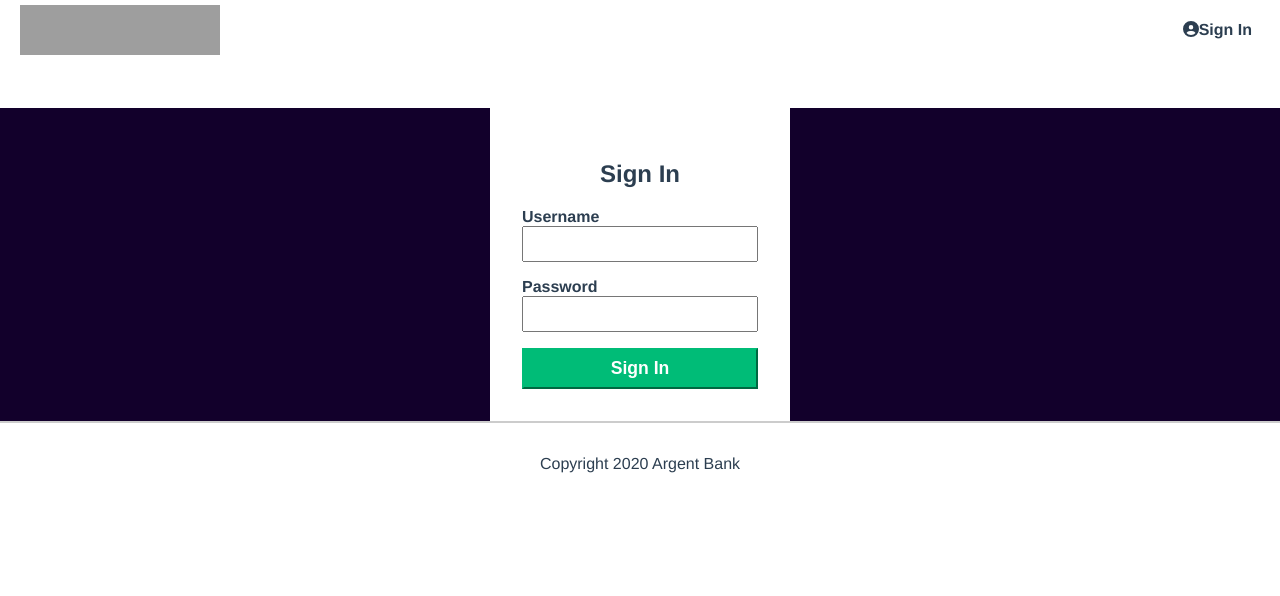
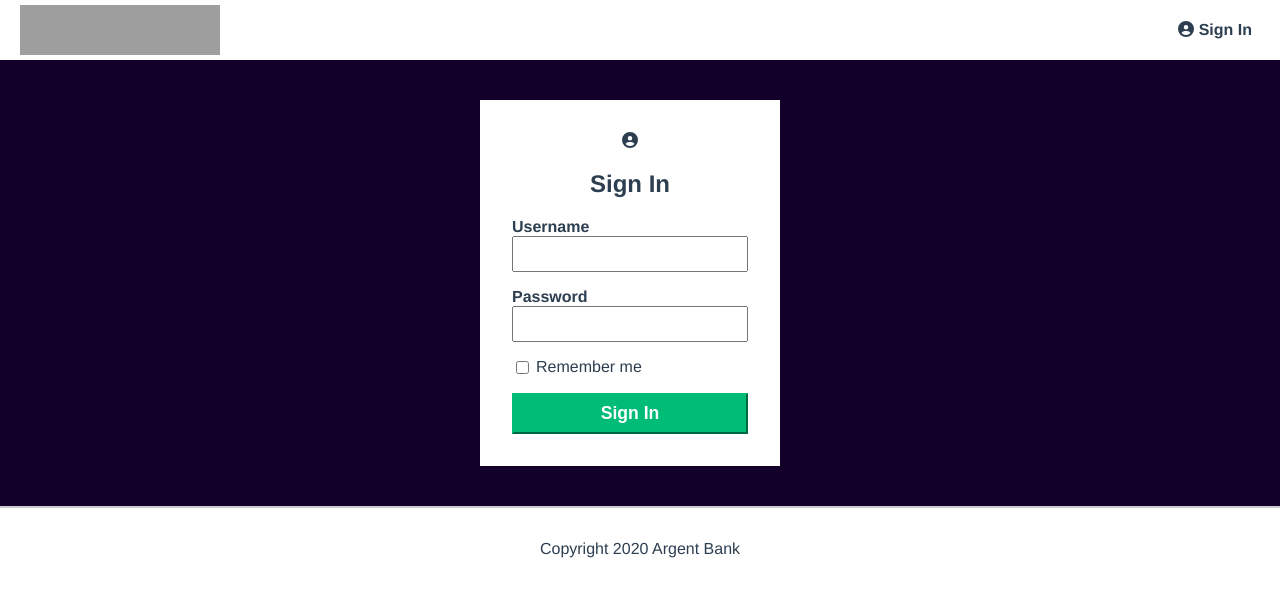
Before and after one commit to jcderoland/argent-bank-react-app, a React (Create React App) app: page /signin in a window 1280 px wide. Shown: the top 596 px of the page. Built offline with nearby package versions, Linux system fonts and the light colour scheme; grey boxes are pictures that could not be loaded; the HTML template or start-up script is replaced by a standard one.

Commit message:
fix: adaptation to original templates

```diff
--- a/src/components/NavBar.jsx
+++ b/src/components/NavBar.jsx
@@ -2,19 +2,20 @@ import React from 'react';
 import { Link, useNavigate } from 'react-router-dom';
 import ArgentBankLogo from '../img/argentBankLogo.webp';
 import { FontAwesomeIcon } from '@fortawesome/react-fontawesome';
-import { faUserCircle } from '@fortawesome/free-solid-svg-icons';
+import { faUserCircle, faRightFromBracket } from '@fortawesome/free-solid-svg-icons';
 import { useSelector, useDispatch } from 'react-redux';
 import { logOut } from '../redux/authSlice';
 
 // NavBar component that contains navigation links and logout functionality
 const NavBar = () => {
-    const isAuthenticated = useSelector(state => state.auth.isAuthenticated); // Check if user is authenticated
-    const dispatch = useDispatch(); // Allows dispatching actions to redux store
-    const navigate = useNavigate(); // Hook for navigation
+    const isAuthenticated = useSelector(state => state.auth.isAuthenticated);
+    const userName = useSelector(state => state.auth.user.userName);
+    const dispatch = useDispatch();
+    const navigate = useNavigate();
 
     const handleLogout = () => {
-        dispatch(logOut()); // Dispatch logout action
-        navigate('/argent-bank-react-app'); // Redirect to home page after logout
+        dispatch(logOut());
+        navigate('/argent-bank-react-app');
     };
 
     return (
@@ -23,17 +24,23 @@ const NavBar = () => {
                 <img className="main-nav-logo-image" src={ArgentBankLogo} alt="Argent Bank Logo" />
                 <h1 className="sr-only">Argent Bank</h1>
             </Link>
-            <div>
+            <div className="navigation-items">
                 {!isAuthenticated ? (
-                    <Link className="main-nav-item" to="/signin">
+                    <Link className="main-nav-item" to="/signin" aria-label="Sign in">
                         <FontAwesomeIcon icon={faUserCircle} />
-                        Sign In
+                        <span>Sign In</span>
                     </Link>
                 ) : (
-                    <button className="main-nav-item" onClick={handleLogout}>
-                        <FontAwesomeIcon icon={faUserCircle} />
-                        Log Out
-                    </button>
+                    <div className='username-logout'>
+                        <Link to="/dashboard" aria-label="User profile">
+                            <FontAwesomeIcon icon={faUserCircle}/>
+                            <span>{userName}</span>
+                        </Link>
+                        <button className="main-nav-item" onClick={handleLogout} aria-label="Sign out">
+                            <FontAwesomeIcon icon={faRightFromBracket} />
+                            <span>Sign Out</span>
+                        </button>
+                    </div>
                 )}
             </div>
         </nav>
--- a/src/css/main.css
+++ b/src/css/main.css
@@ -115,6 +115,46 @@ body {
 .features {
   flex-direction: column;
 }
+
+.username-logout {
+  display: flex;
+  align-items: center;
+  gap: 20px;
+}
+
+.username-logout a,
+.username-logout button {
+  background: none;
+  border: none;
+  text-decoration: none;
+  font-size: 1rem;
+  cursor: pointer;
+  padding-left: 10px;
+}
+
+.username-logout button:hover,
+.username-logout a:hover {
+  text-decoration: underline;
+}
+
+.username-logout button span,
+.username-logout a span,
+.main-nav-item span {
+  padding-left: 5px;
+}
+
+.welcome-msg,
+.edit-user-info {
+  padding-top: 20px;
+}
+
+.sign-in-container {
+  max-width: 320px;
+  width: 100%;
+  padding: 40px;
+  margin: auto;
+}
+
 @media (min-width: 920px) {
   .hero {
     height: 400px;
@@ -178,7 +218,7 @@ body {
 }
 .sign-in-content {
   width: 300px;
-  margin: 3rem auto 0;
+  margin: 0;
   padding: 2rem;
 }
 .sign-in-icon {
--- a/src/pages/DashboardPage.jsx
+++ b/src/pages/DashboardPage.jsx
@@ -69,7 +69,7 @@ const UserDashboardPage = () => {
             </div>
           ) : (
             <>
-              <h1>Welcome back<br />{user.userName}!</h1>
+              <h1 className='welcome-msg'>Welcome back<br />{user.userName}!</h1>
               <button onClick={() => setEditMode(true)}>Edit Name</button>
             </>
           )}
--- a/src/pages/SignInPage.jsx
+++ b/src/pages/SignInPage.jsx
@@ -4,11 +4,14 @@ import Footer from '../components/Footer.jsx';
 import { useDispatch } from 'react-redux';
 import { loginUser } from '../redux/authSlice';
 import { useNavigate } from 'react-router-dom';
+import { FontAwesomeIcon } from '@fortawesome/react-fontawesome';
+import { faUserCircle } from '@fortawesome/free-solid-svg-icons';
 
 // SignInPage handles user login functionality
 const SignInPage = () => {
     const [email, setEmail] = useState(''); // State to store email input
     const [password, setPassword] = useState(''); // State to store password input
+    const [rememberMe, setRememberMe] = useState(false);
     const [error, setError] = useState(''); // State to store login error message
     const dispatch = useDispatch(); // Allows dispatching actions to redux store
     const navigate = useNavigate(); // Hook for navigation
@@ -33,8 +36,9 @@ const SignInPage = () => {
         <div>
             <NavBar />
             <main className="main bg-dark">
+                <div className="sign-in-container">
                     <section className="sign-in-content">
-                    <i className="fa fa-user-circle sign-in-icon"></i>
+                    <FontAwesomeIcon icon={faUserCircle}/>
                         <h1>Sign In</h1>
                         <form onSubmit={handleLogin}>
                             <div className="input-wrapper">
@@ -45,10 +49,15 @@ const SignInPage = () => {
                                 <label htmlFor="password">Password</label>
                                 <input type="password" id="password" autoComplete="current-password" value={password} onChange={(e) => setPassword(e.target.value)} />
                             </div>
+                            <div className="input-remember">
+                                <input type="checkbox" id="rememberMe" checked={rememberMe} onChange={(e) => setRememberMe(e.target.checked)} />
+                                <label htmlFor="rememberMe">Remember me</label>
+                            </div>
                             {error && <div className="error">{error}</div>}
                             <button type="submit" className="sign-in-button">Sign In</button>
                         </form>
                     </section>
+                </div>
             </main>
             <Footer />
         </div>
```
Lines whose indentation alone changed are shown as unchanged.
